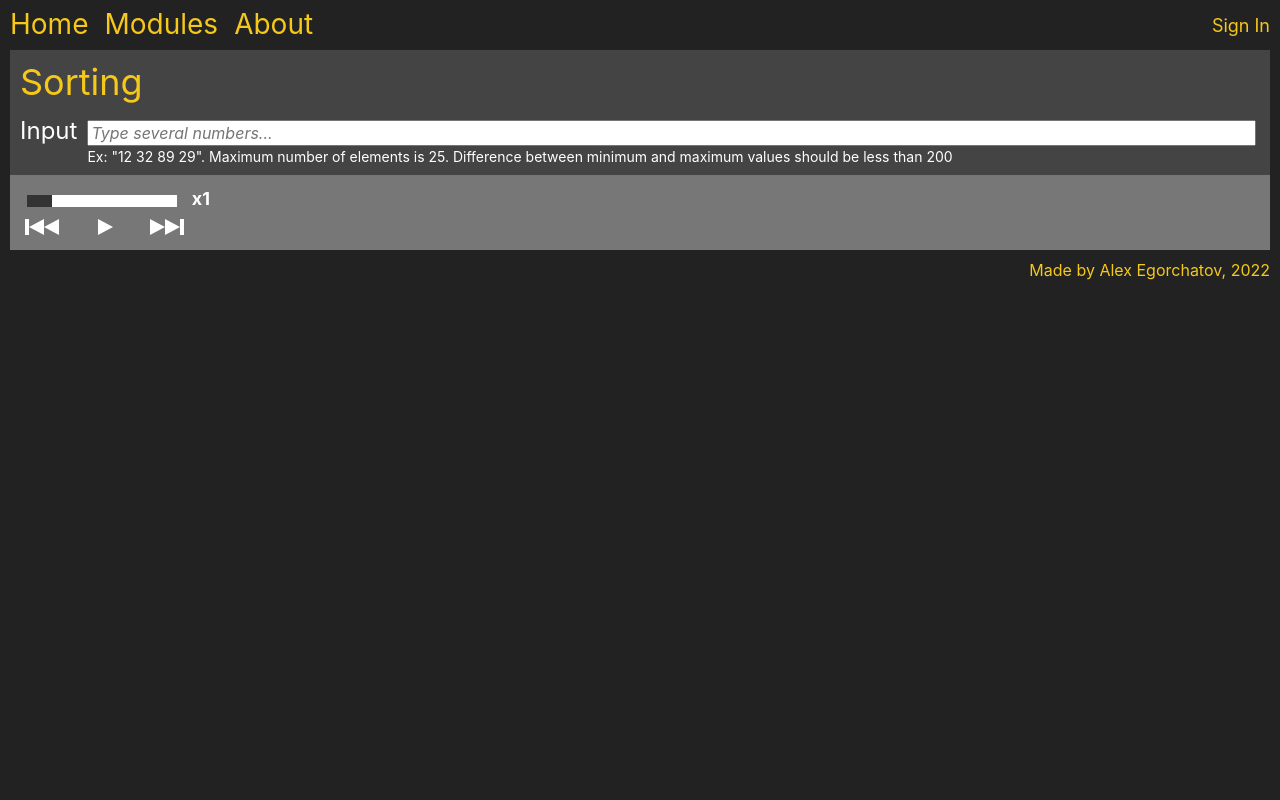
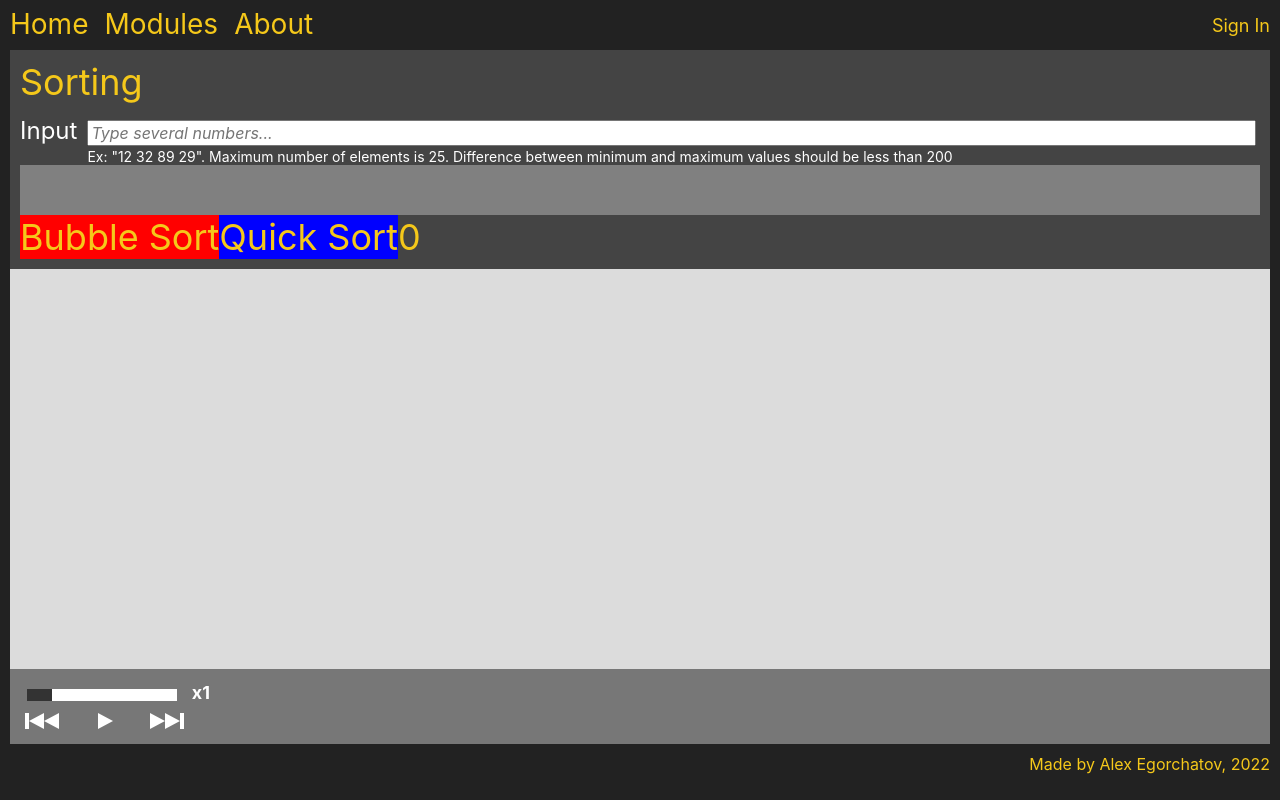
Before and after one commit to AlexEgorchatov/Algorithms, a React (Create React App) app in the folder frontend/: page /sort in a window 1280 px wide. Built offline with nearby package versions, Linux system fonts and the light colour scheme.

Commit message:
Implemented basic Tabs for Sorting Page

```diff
--- a/frontend/src/Pages/SortingPage.tsx
+++ b/frontend/src/Pages/SortingPage.tsx
@@ -1,56 +1,58 @@
 /**@jsxImportSource @emotion/react */
 import { css } from '@emotion/react';
-import React, { useEffect } from 'react';
+import React from 'react';
 import { mainFontColor, moduleBackground } from '../Resources/Colors';
 import { SliderComponent } from '../Components/Slider';
-import { SortingEnumeration, modules } from '../Resources/Sorting Page Resources/SortingData';
+import { SortingEnumeration, SortingData, sortingAlgorithms } from '../Resources/Sorting Page Resources/SortingData';
 
-export const SortingPage = () => {
-  // useEffect(() => {
-  //   AlgorithmsContainer.current = React.createElement(
-  //     'div',
-  //     { css: `display: flex; width: 200px; height: 100px` },
-  //     GetAlgorithms(),
-  //   );
-  //   console.log(AlgorithmsContainer.current);
-  // }, []);
+interface Props {
+  data: SortingData[];
+  selectedAlgorithm: SortingEnumeration;
+  setState: React.Dispatch<React.SetStateAction<SortingEnumeration>>;
+}
 
-  // const GetAlgorithms = (): React.ReactNode[] => {
-  //   let nodes: React.ReactNode[] = [];
-  //   for (let i = 0; i < modules.length; i++) {
-  //     let algorithm = React.createElement('Button', {
-  //       textContent: modules[i].title,
-  //       onClick: () => handleAlgorithmSelection(modules[i].sortingType),
-  //       css: `background-color: transparent;`,
-  //       key: i,
-  //     });
-  //     nodes.push(algorithm);
-  //   }
-  //   return nodes;
-  // };
+interface AlgoProps {
+  algorithm: SortingData;
+  isSelected: boolean;
+  onClick: React.MouseEventHandler;
+}
 
-  // let AlgorithmsContainer = React.useRef<React.ReactNode>(null);
-
-  // let [selectedAlgorithm, setSelectedAlgorithm] = React.useState<SortingEnumeration>(0);
-
-  // const handleAlgorithmSelection = (algorithm: number) => {
-  //   setSelectedAlgorithm(algorithm);
-  // };
-
+const Algorithm = ({ algorithm, isSelected, onClick }: AlgoProps) => {
   return (
     <div
       css={css`
-        color: ${mainFontColor};
-        font-size: 36px;
-        text-align: left;
+        cursor: pointer;
+        background-color: ${isSelected ? 'red' : 'blue'};
+      `}
+      onClick={onClick}
+    >
+      {algorithm.title}
+    </div>
+  );
+};
+
+const AlgorithmsList = ({ data, selectedAlgorithm, setState }: Props) => {
+  return (
+    <div
+      css={css`
+        display: flex;
       `}
     >
-      <div
-        css={css`
-          padding: 10px;
-        `}
-      >
-        Sorting
+      {data.map((algorithm) => (
+        <Algorithm
+          key={algorithm.sortingType}
+          algorithm={algorithm}
+          isSelected={algorithm.sortingType === selectedAlgorithm}
+          onClick={() => setState(algorithm.sortingType)}
+        />
+      ))}
+      {selectedAlgorithm}
+    </div>
+  );
+};
+
+const SortingInput = () => {
+  return (
     <div
       css={css`
         display: flex;
@@ -92,26 +94,52 @@ export const SortingPage = () => {
             font-size: 14px;
           `}
         >
-              Ex: "12 32 89 29". Maximum number of elements is 25. Difference between minimum and maximum values should be less
-              than 200
+          Ex: "12 32 89 29". Maximum number of elements is 25. Difference between minimum and maximum values should be less than
+          200
         </div>
       </div>
     </div>
+  );
+};
+
+export const SortingPage = () => {
+  let [selectedAlgorithm, setSelectedAlgorithm] = React.useState<SortingEnumeration>(SortingEnumeration.BubbleSort);
+
+  return (
     <div
       css={css`
-            font-size: 16px;
+        color: ${mainFontColor};
+        font-size: 36px;
+        text-align: left;
       `}
     >
-          {/* Controls will be here{selectedAlgorithm} */}
-        </div>
-        {/* <div>{AlgorithmsContainer.current}</div> */}
+      <div
+        css={css`
+          padding: 10px;
+        `}
+      >
+        Sorting
+        <SortingInput />
+        <div
+          css={css`
+            height: 50px;
+            font-size: 16px;
+            background-color: gray;
+          `}
+        ></div>
+        <AlgorithmsList data={sortingAlgorithms} selectedAlgorithm={selectedAlgorithm} setState={setSelectedAlgorithm} />
       </div>
       <div
         css={css`
           background-color: ${moduleBackground};
         `}
       >
-        <div></div>
+        <div
+          css={css`
+            height: 400px;
+            background-color: gainsboro;
+          `}
+        ></div>
         <SliderComponent />
       </div>
     </div>
--- a/frontend/src/Resources/Sorting Page Resources/SortingData.ts
+++ b/frontend/src/Resources/Sorting Page Resources/SortingData.ts
@@ -8,7 +8,7 @@ export interface SortingData {
   title: string;
 }
 
-export const modules: SortingData[] = [
+export const sortingAlgorithms: SortingData[] = [
   {
     sortingType: SortingEnumeration.BubbleSort,
     title: 'Bubble Sort',
```
Lines whose indentation alone changed are shown as unchanged.
